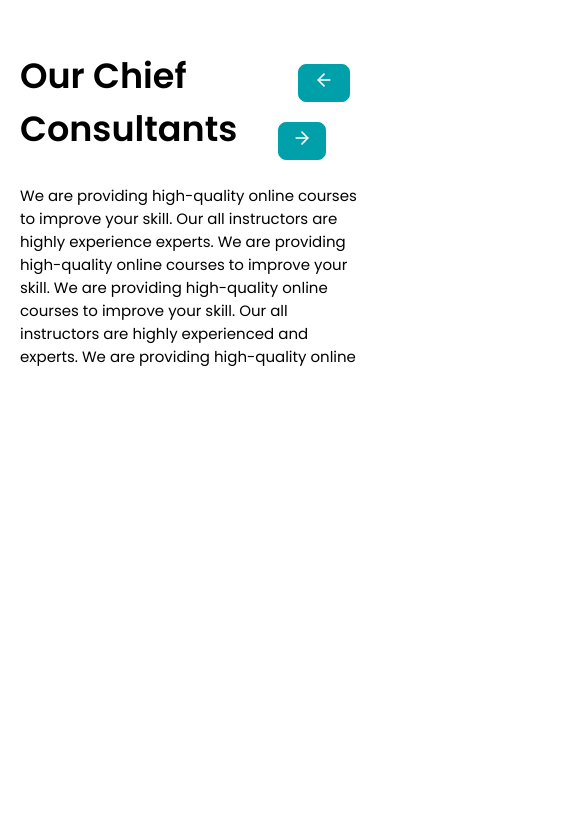
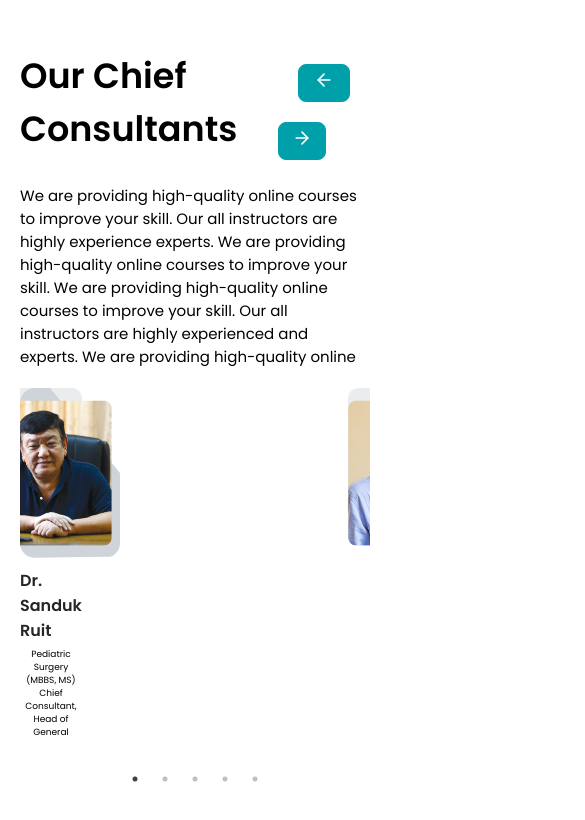
Before and after one commit to Sushey01/Tangerine_Meringue, a React (Vite) app: page / in a window 390 px wide. Shown: the top 820 px of the page, 585 px wide, since content can reach past the window. Built offline with nearby package versions, Linux system fonts and the light colour scheme.

Commit message:
mobile-responsive-left

```diff
--- a/src/components/Consultants.css
+++ b/src/components/Consultants.css
@@ -71,9 +71,9 @@
 
 
 
-@media(max-width:645px){
+/* @media(max-width:645px){
     .five-doctor-container{
         display: grid;
         grid-template-columns: repeat(3, 1fr);
     }
-}
+} */
--- a/src/components/Consultants.jsx
+++ b/src/components/Consultants.jsx
@@ -65,6 +65,33 @@ const Consultants = () => {
     slidesToScroll: 1,
     // prevArrow: <CustomPrevArrow />,
     // nextArrow: <CustomNextArrow />,
+
+    responsive: [
+        {
+            breakpoint:1024,
+            settings:{
+                slidesToShow:3,
+                slidesToScroll:1,
+                infinite:true,
+                dots:true,
+            }
+        },
+        {
+            breakpoint:600,
+            settings: {
+                slidesToShow:2,
+                slidesToScroll:1,
+                initialSlide:2
+            }
+        },
+        {
+            breakpoint:480,
+            settings: {
+                slidesToScroll:1,
+                slidesToShow:1
+            }
+        }
+    ]
   };
 
   return (
--- a/src/components/DoctorCard.css
+++ b/src/components/DoctorCard.css
@@ -118,7 +118,7 @@
 
 
 
-@media(max-width:645px){
+ @media(max-width:645px){
     .doctor-container{
         display: grid;
         grid-template-columns: repeat(3, 1fr);
@@ -199,7 +199,6 @@
   display: flex;
   flex-direction: column;
   gap: 10px;
-  /* transition: all 0.3s ease; */
 }
 
 .social-icons a {
```
